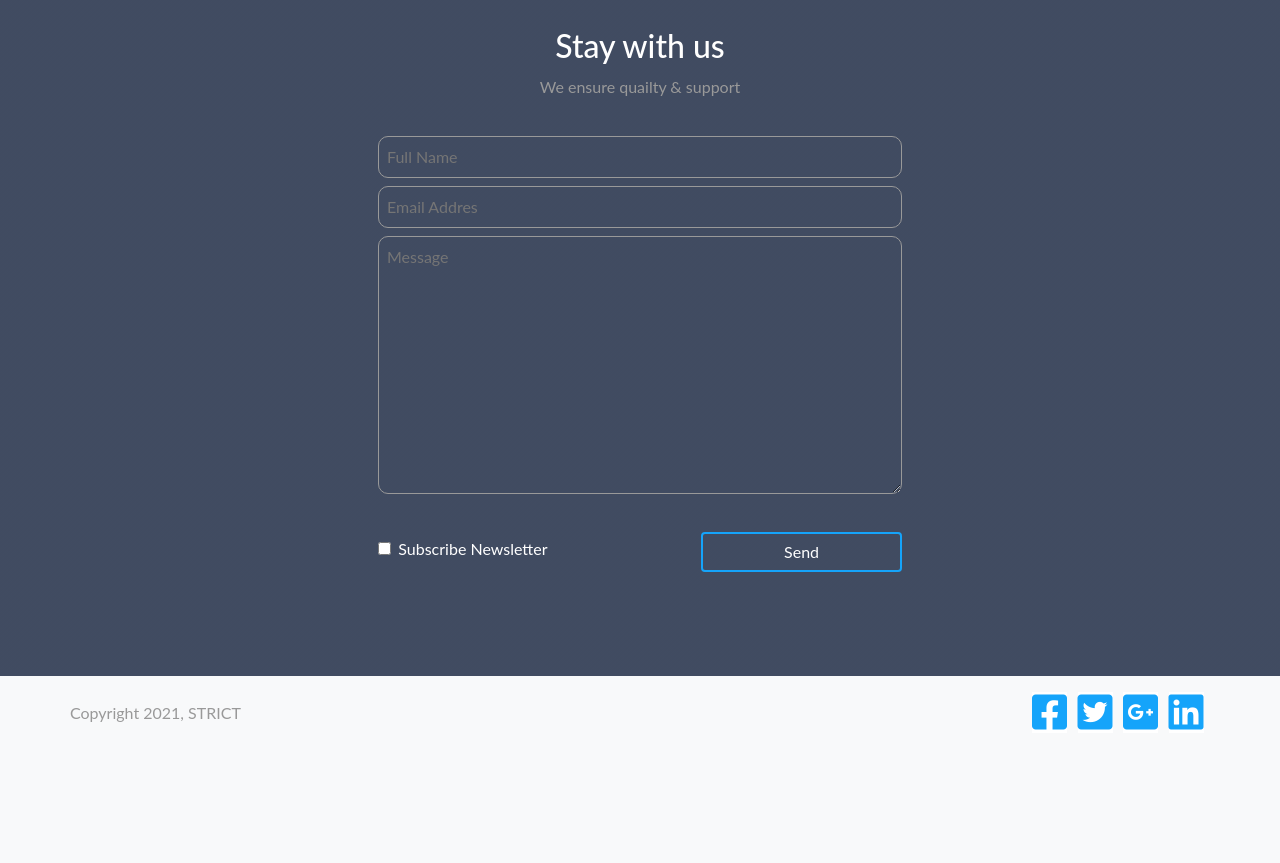
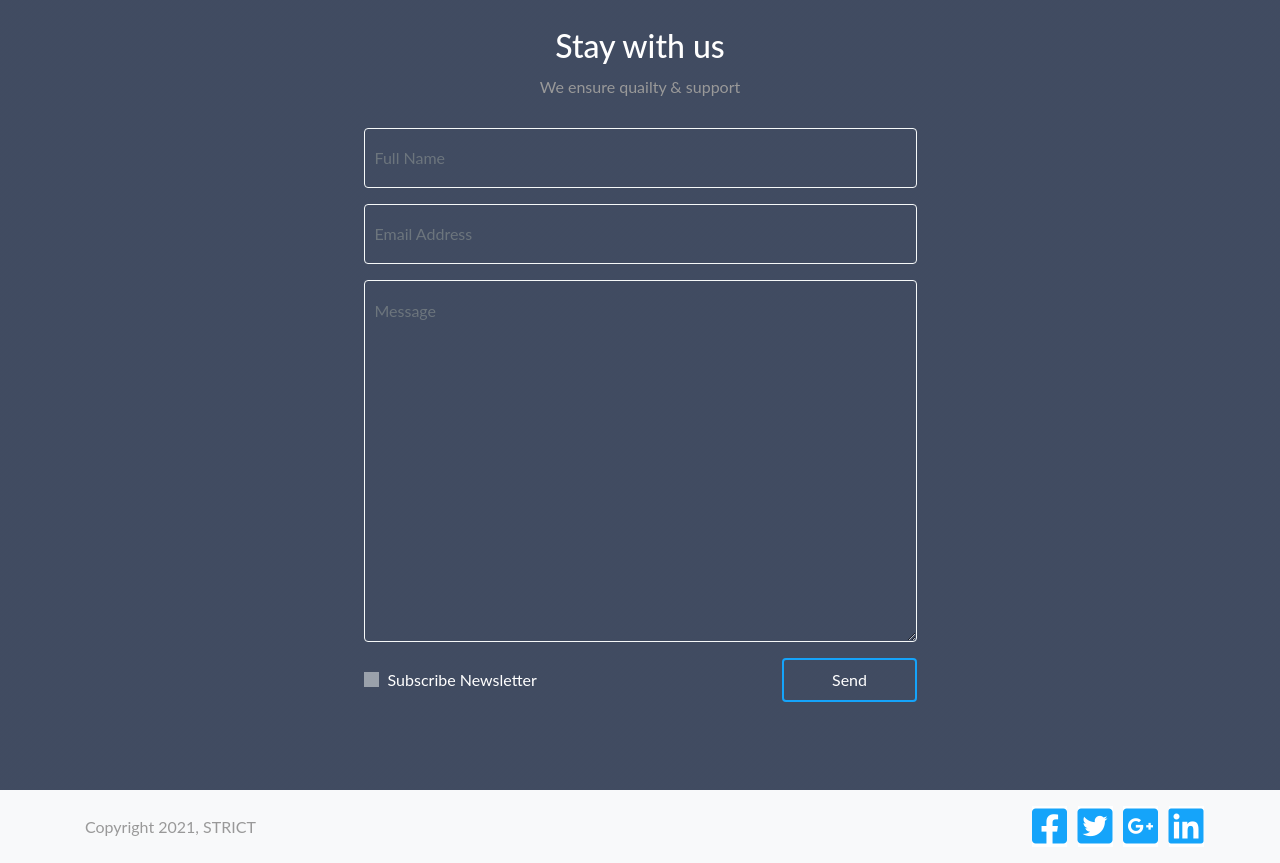
Before and after one commit to Stefan1705/Strict, a plain HTML site: page public_html/index.html in a window 1280 px wide. Shown: the part 1660-2523 px from the top of the page. Before the commit the page ends 2409 px from the top, so only its background shows below. Drawn offline with Linux system fonts and the light colour scheme.

Commit message:
promjene kontakt forme

```diff
--- a/nbproject/private/private.xml
+++ b/nbproject/private/private.xml
@@ -5,6 +5,7 @@
         <group>
             <file>file:/C:/Users/stefa/OneDrive/Radna%20površina/Projects/Strict/public_html/index.html</file>
             <file>file:/C:/Users/stefa/OneDrive/Radna%20površina/Projects/Strict/public_html/css/style.css</file>
+            <file>file:/C:/Users/stefa/OneDrive/Radna%20površina/Projects/Strict/public_html/css/responsive.css</file>
         </group>
     </open-files>
 </project-private>
--- a/public_html/css/responsive.css
+++ b/public_html/css/responsive.css
@@ -114,7 +114,6 @@
 
     /*CONTACT*/
     .contact{
-        padding-top: 3rem !important;
         padding-bottom: 4.5rem !important;
     }
 
@@ -138,7 +137,6 @@
     /*CONTACT*/
     .contact{
         padding-top: 4rem !important;
-        padding-bottom: 6rem !important;
     }
 
 
--- a/public_html/css/style.css
+++ b/public_html/css/style.css
@@ -272,29 +272,43 @@ h2{
     color: #999999;
 }
 
-.contact .form-content .form-item{
-    color: #999999;
-    border: 1.5px solid #999999;
-    border-radius: 10px;
+.contact .contact-form{
+    max-width: 553px;
+    margin: 0 auto;
 }
 
-.contact .form-content::placeholder{
-    font-size: 1rem;
-    line-height: 1.1rem;
-    color: #999999;
+.contact-form .form-control{
+    background-color: transparent;
+    line-height: 60px;
+    height: 60px;
+    padding:  0px 10px;
+    border: 1px solid #F6F9F9;
+    color: #999;
 }
 
-.contact .form-content .subscribe-newsletter{
-    text-align:left;
-    margin-bottom:1rem;
+.contact-form textarea.form-control{
+    height: auto;
 }
 
-.contact .form-content .subscribe-newsletter label{
-    font-size: 1rem;
-    line-height: 1.1rem;
-    color: #FFFFFF;
-    padding-left: 0.2rem;
+input[type=checkbox]{
+    display: none;
 }
+
+.fake-checkbox{
+    width: 15px;
+    height: 15px;
+    background-color: #9AA1AB;
+    display: inline-block;
+    margin-right: 5px;
+    position: relative;
+    top: 1px;
+    border: 3px solid #9AA1AB;
+}
+
+input[type=checkbox]:checked + .fake-checkbox{
+    background-color: green;
+}
+
 
 /*Footer*/
 footer .copy{
--- a/public_html/index.html
+++ b/public_html/index.html
@@ -250,29 +250,29 @@ and open the template in the editor.
                     <p class="mb-4">
                         We ensure quailty & support
                     </p>
-                    <!--Row starts-->
-                    <div class="row contact-form justify-content-center">
-                        <!--Col starts-->
-                        <div class="col-12 col-sm-8 col-md-6">
-                            <form class="form-content p-2 pt-0" method="post" action="">
-                                <input type="text" name="name" placeholder="Full Name" class="form-item bg-transparent w-100 mb-2 p-2">
-                                <input type="email" name="email" placeholder="Email Addres" class="form-item bg-transparent w-100 mb-2 p-2">
-                                <textarea name="message" placeholder="Message" rows="10" class="form-item bg-transparent w-100 mb-3 p-2"></textarea>
-                                <!--Row starts-->
-                                <div class="row align-items-center newsletter">
-                                    <!--Col starts-->
-                                    <div class="col-12 col-sm-7 subscribe-newsletter mb-sm-0 pr-sm-0">
-                                        <input class="newsletter-item" id="newsletter" type="checkbox" name="newsletter" value="newsletter">
-                                        <label for="newsletter">Subscribe Newsletter</label>
-                                    </div><!--Col ends-->
-                                    <!--Col starts-->
-                                    <div class="col-12 col-sm-5 text-center text-sm-right">
-                                        <button type="submit" value="yes" class="btn w-75">Send</button>
-                                    </div><!--Col ends-->
-                                </div><!--Row ends-->
-                            </form>
-                        </div><!--Col ends-->
-                    </div><!--Row ends-->
+                    <!--Contact form starts-->
+                    <form class="contact-form" method="post" action="">
+                        <div class="form-group">
+                            <input type="text" name="name" value="" placeholder="Full Name" class="form-control">
+                        </div>
+                        <div class="form-group">
+                            <input type="email" name="email" value="" placeholder="Email Address" class="form-control">
+                        </div>
+                        <div class="form-group">
+                            <textarea class="form-control" name="message" placeholder="Message" rows="6"></textarea>
+                        </div>
+                        <div class="d-flex flex-wrap align-items-center justify-content-between">
+                            <div class="form-group mr-2">
+                                <label class="text-white mb-0">
+                                    <input type="checkbox" name="newsletter" value="true"><span class="fake-checkbox"></span>
+                                    Subscribe Newsletter
+                                </label>
+                            </div>
+                            <div class="form-group">
+                                <button type="submit" name="send" value="yes" class="btn btn-outline-primary text-white px-5 py-2 hvr-shutter-out-horizontal">Send</button>
+                            </div>
+                        </div>
+                    </form><!--Contact form ends-->
                 </div>
             </section><!--Contact section ends-->
         </main><!--Main ends-->
@@ -282,13 +282,13 @@ and open the template in the editor.
                 <!--Row starts-->
                 <div class="row pt-3 pb-sm-3 justify-content-between align-items-center">
                     <!--Col starts-->
-                    <div class="col-12 pl-0 col-sm-6 col-md-4 mb-1 mb-sm-0">
+                    <div class="col-12 py-0 col-sm-6 col-md-4 mb-1 mb-sm-0">
                         <p class="copy text-sm-left mb-sm-0">
                             Copyright 2021, STRICT
                         </p>
                     </div><!--Col ends-->
                     <!--Col starts-->
-                    <div class="social col-12 mb-4 pr-0 col-sm-6 mb-sm-0 col-md-4 text-center text-sm-right">
+                    <div class="social col-12 mb-4 px-0 col-sm-6 mb-sm-0 col-md-4 text-center text-sm-right">
                         <a href="#" class="fab fa-facebook-square"></a>
                         <a href="#" class="fab fa-twitter-square"></a>
                         <a href="#" class="fab fa-google-plus-square"></a>
```
